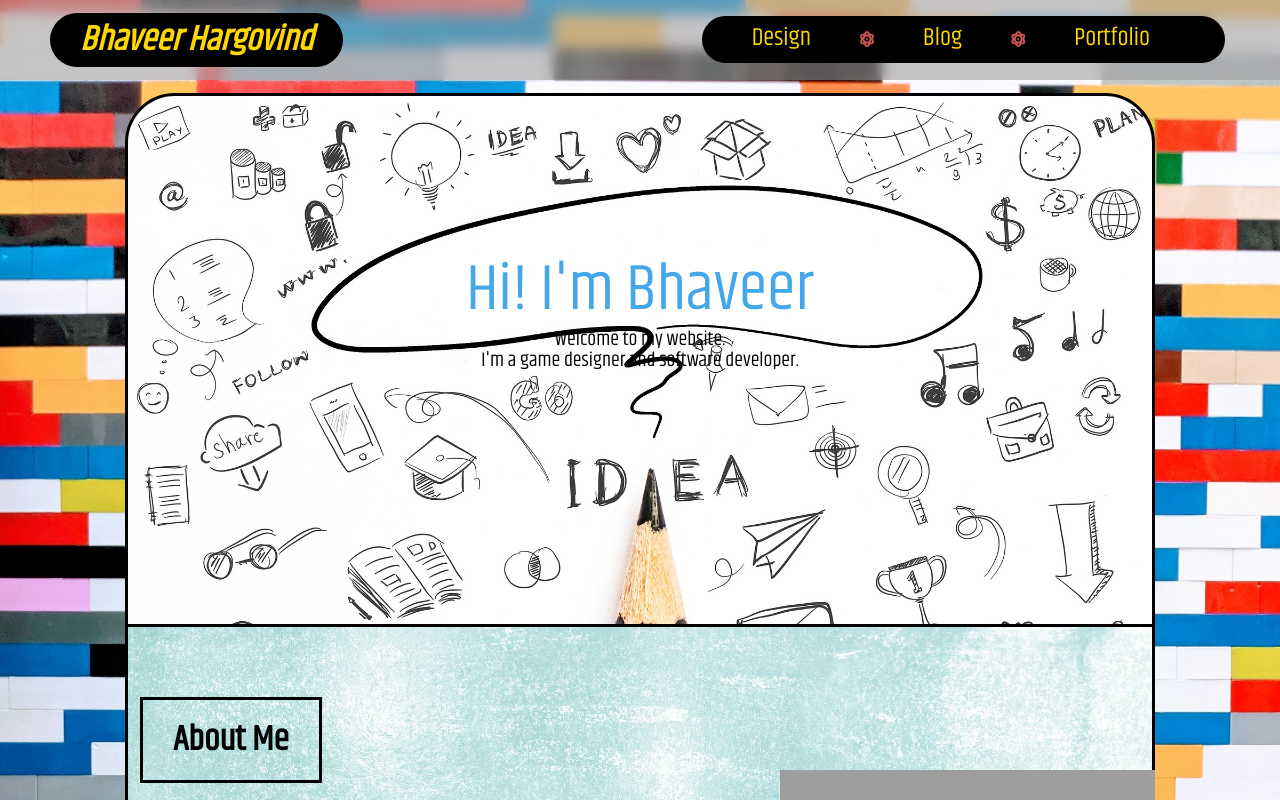
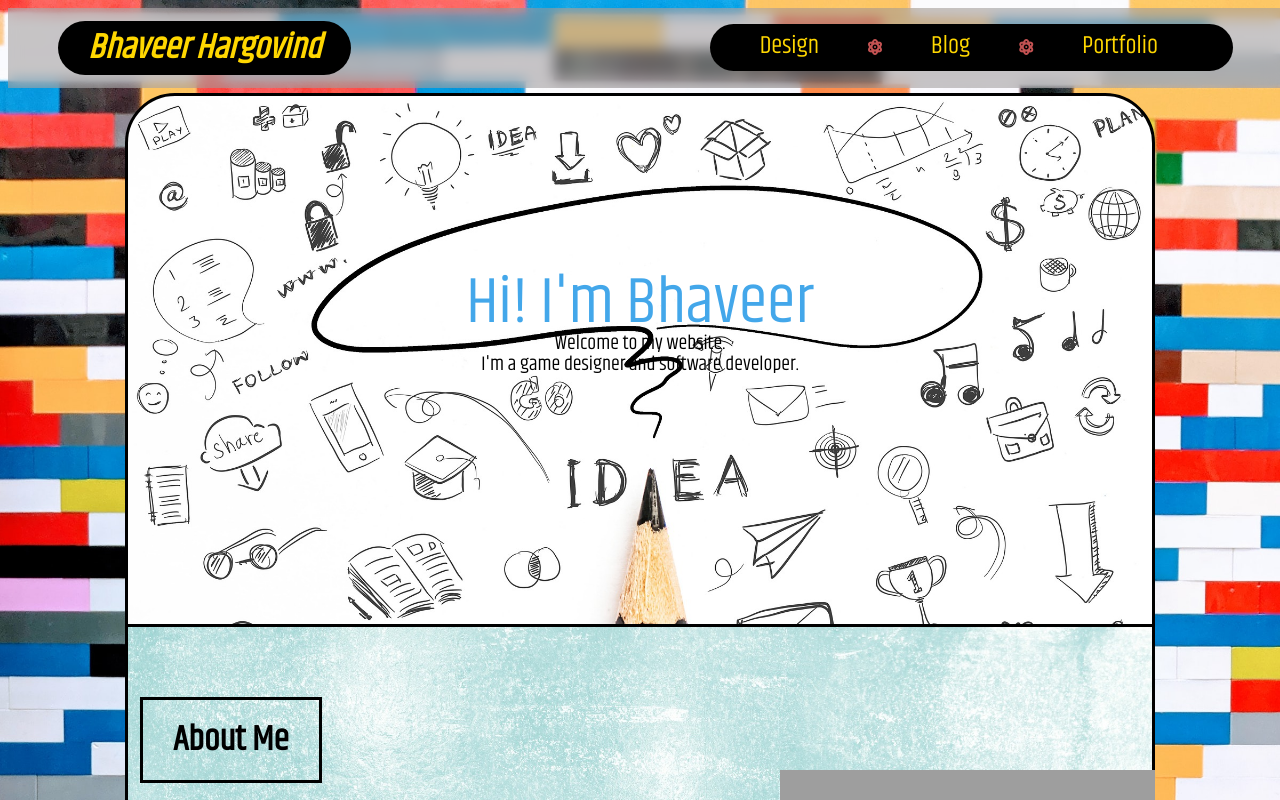
Before and after one commit to BhaveerH/MyFirstWebsite, a plain HTML site: page index.html in a window 1280 px wide. Shown: the top 800 px of the page. Drawn offline with Linux system fonts and the light colour scheme; grey boxes are pictures that could not be loaded.

Commit message:
normalize.css removed
removed normalized.css

```diff
--- a/index.html
+++ b/index.html
@@ -10,7 +10,7 @@
       name="description"
       content="Bhaveer Hargovind, software developer and web designer"
     />
-    <link rel="stylesheet" href="/myWebsite/normalize.css" />
+    <!-- <link rel="stylesheet" href="/myWebsite/normalize.css" /> -->
     <link rel="stylesheet" href="/myWebsite/style.css" />
     <title>myFirstWebsite - Home</title>
 
```
Also changed, not shown: myWebsite/blog.html (+1 -1 lines), myWebsite/blog2.html (+1 -1 lines), myWebsite/blog3.html (+1 -1 lines), myWebsite/design.html (+1 -1 lines), myWebsite/design2.html (+1 -1 lines), myWebsite/design3.html (+1 -1 lines), myWebsite/design4.html (+1 -1 lines), myWebsite/design5.html (+1 -1 lines), myWebsite/design6.html (+1 -1 lines), myWebsite/design7.html (+1 -1 lines), myWebsite/portfolio.html (+1 -1 lines).
